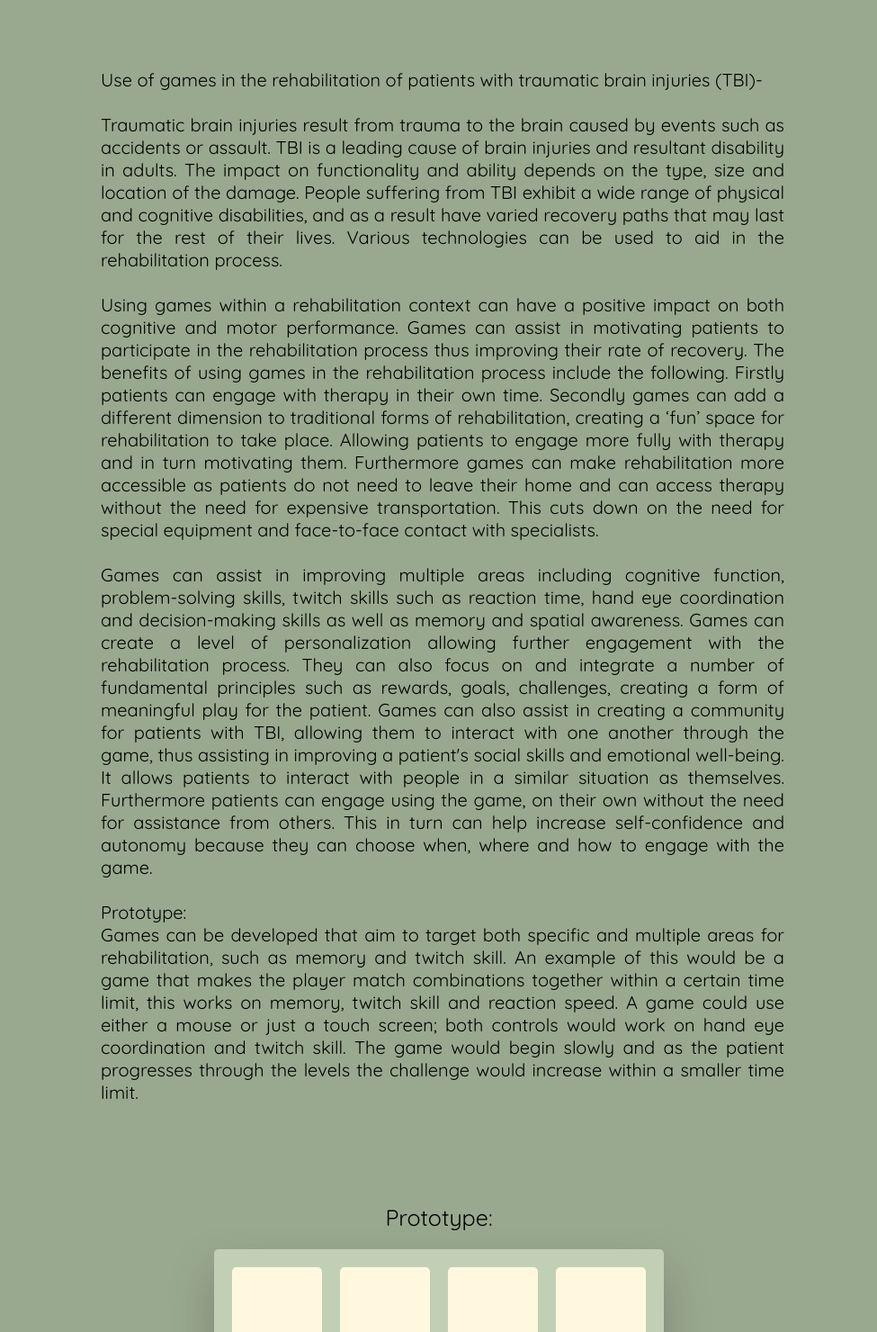
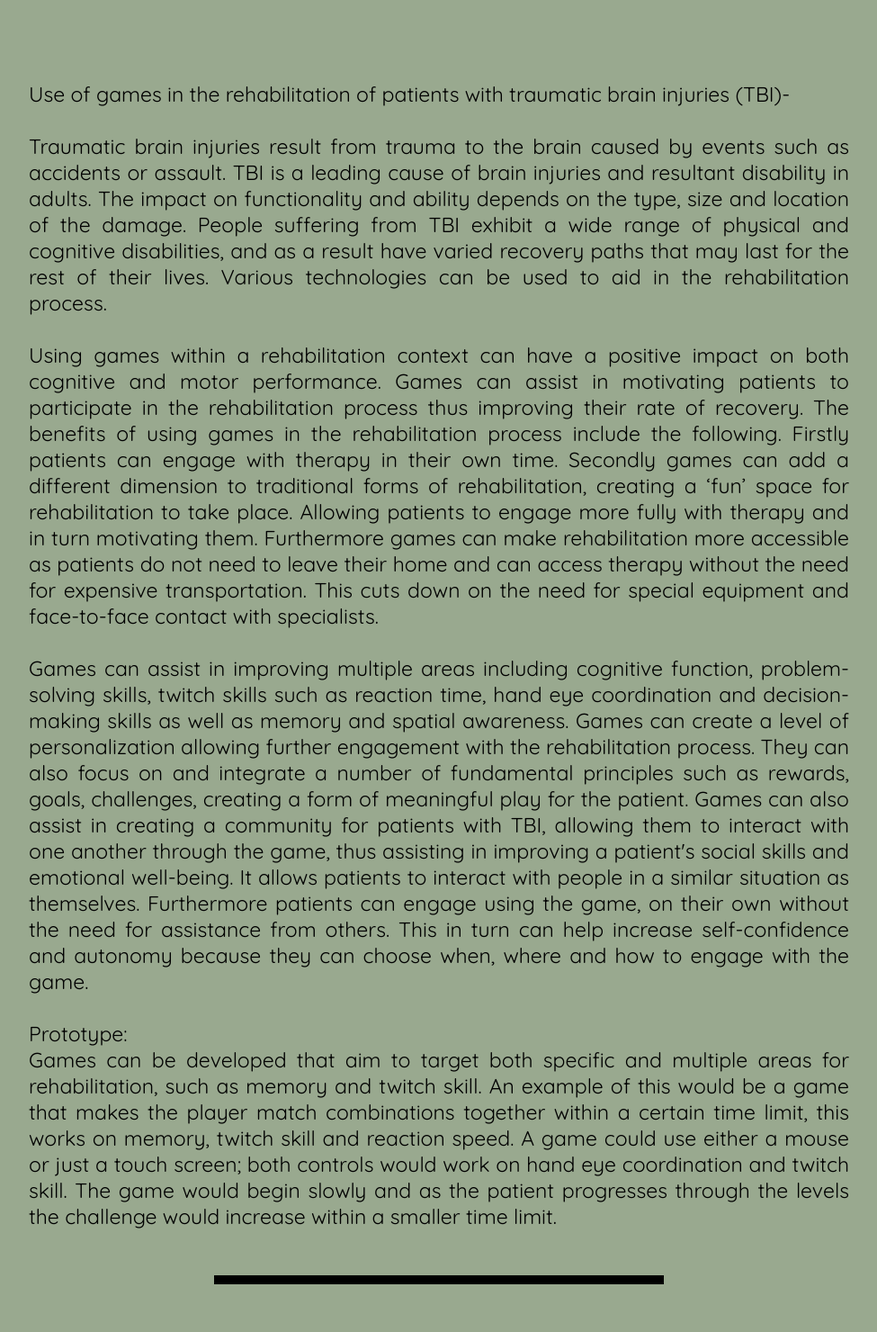
Before and after one commit to Sama1am/GDResponses, a website: page views/lecture03.html in a window 1536 px wide. Shown: the part 394-1874 px from the top of the page at 90% size, without its empty margins (280-1255 px from the left). Drawn offline with Linux system fonts and the light colour scheme; files that its build step writes are made by us from their sources; files whose address does not match are found by name; a web font is replaced by a local one.

Commit message:
hover states & fixed padding issue for L3

```diff
--- a/styling/lecture03.css
+++ b/styling/lecture03.css
@@ -9,6 +9,19 @@ h1{
   font-size: 120px;
   color: rgb(0, 0, 0);
   line-height: 0.9;
+}
+
+.mainP{
+  font-family: 'Quicksand', sans-serif;
+  text-align: center;
+  font-size: 23px;
+  padding-top: 3%;
+  padding-left: 20%;
+  padding-right: 20%;
+  padding-bottom: 5%;
+  text-align: justify;
+
+  z-index: 2;
 }
 
 .writing{
@@ -26,9 +39,20 @@ html {
   background-color: #99A98F;
 }
 
+.h_line{
+  border-bottom: 10px solid rgb(0, 0, 0);
+  width: 500px;
+  margin: auto;
+  padding-top: 0%;
+  z-index: 0;
+  transform: translate(0px, -25px);
+
+
+}
+
 .game {
+  padding-top: 2%;
   align-items: center;
-  padding-top: 85%;
   display: flex;
   justify-content: center;
   flex-direction: column;
--- a/views/lecture03.html
+++ b/views/lecture03.html
@@ -17,7 +17,7 @@
     <button id="backButton03" class="btn">←</button>
      <h1>Cognitive Neuroscience</h1>
 
-     <div class="writing">
+     <div class="mainP">
      Use of games in the rehabilitation of patients with traumatic brain injuries (TBI)-
       <br />
       <br />
@@ -36,7 +36,7 @@
      Games can be developed that aim to target both specific and multiple areas for rehabilitation, such as memory and twitch skill. An example of this would be a game that makes the player match combinations together within a certain time limit, this works on memory, twitch skill and reaction speed. A game could use either a mouse or just a touch screen; both controls would work on hand eye coordination and twitch skill. The game would begin slowly and as the patient progresses through the levels the challenge would increase within a smaller time limit.
 
      </div>
-
+     <div class="h_line"></div>
      <div class="game">
       <div class="Name">Prototype:</div>
       <div class="controls">
```
Also changed, not shown: styling/mainPage.css (+24 -13 lines).
